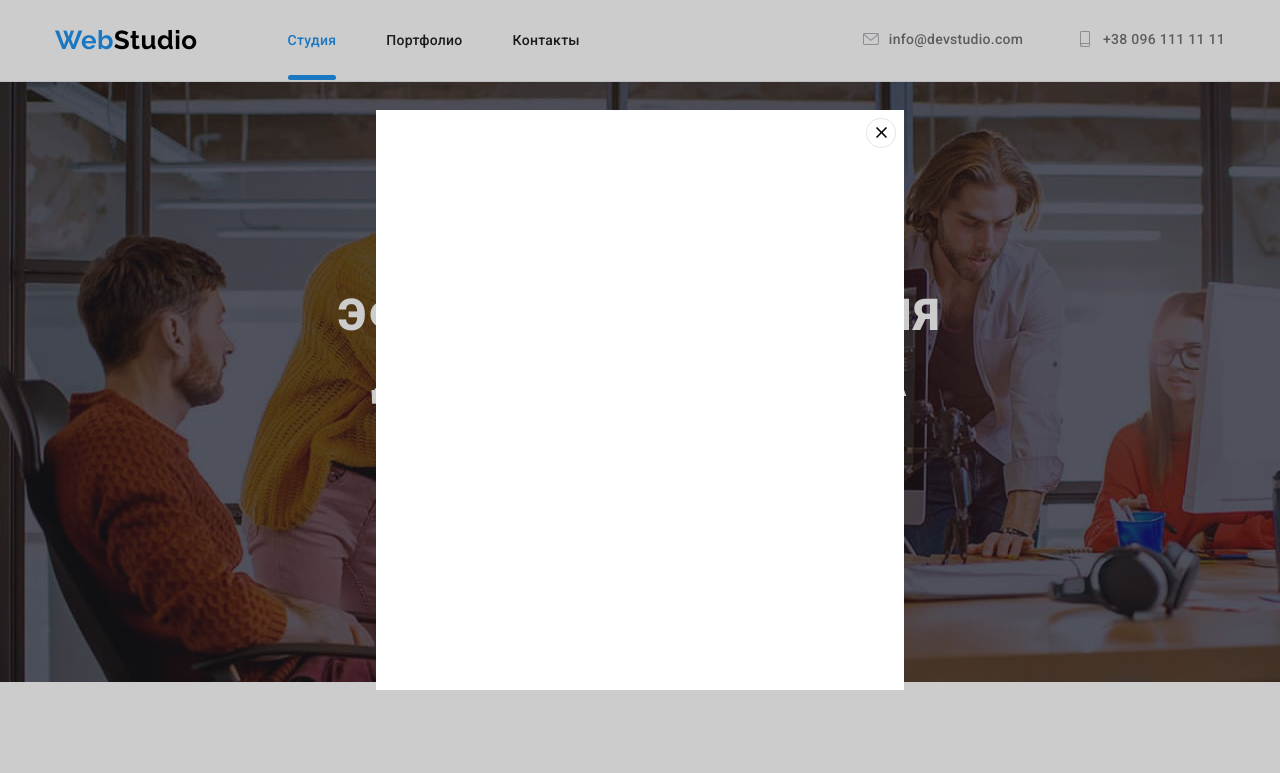
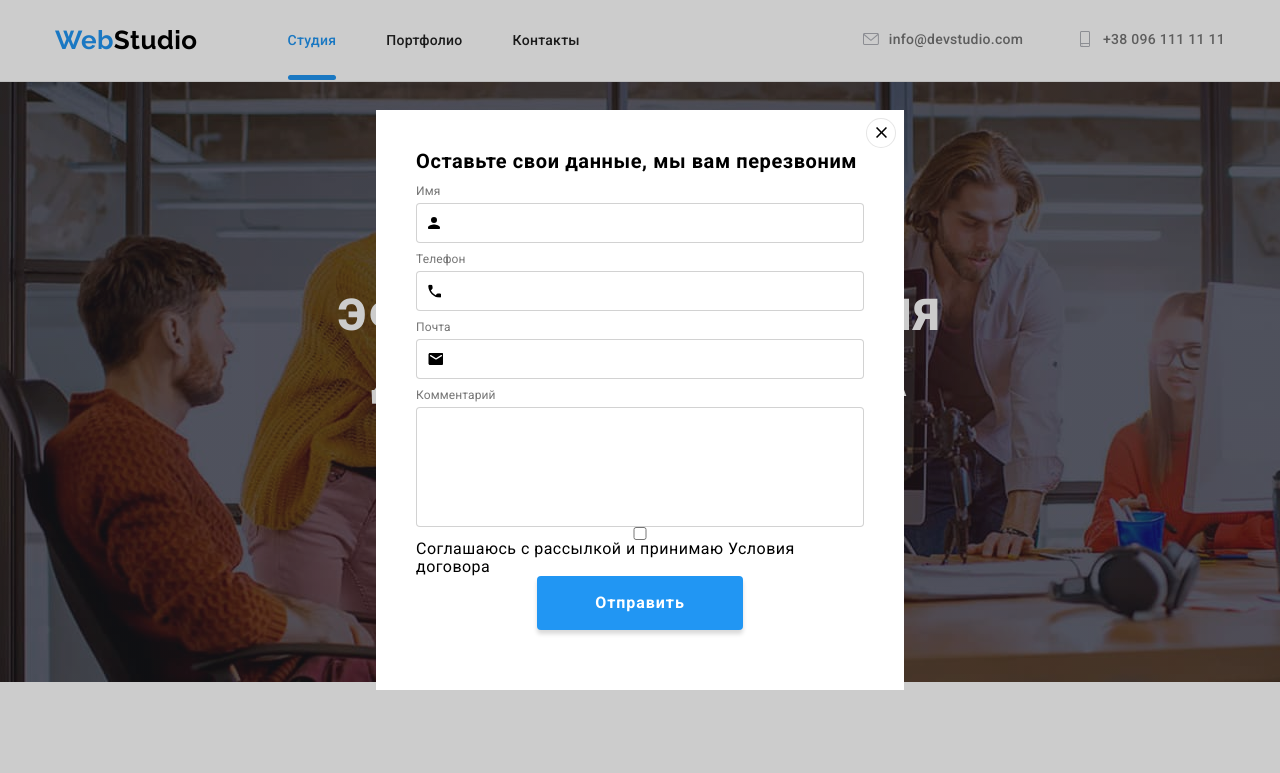
Before and after one commit to IgorO-projects/goit-markup-hm-06, a plain HTML site: page index.html in a window 1280 px wide. Both pictures are taken after a click on the button "Заказать услугу". Shown: the top 773 px of the page. Drawn offline with nearby package versions, Linux system fonts and the light colour scheme.

Commit message:
added 3x input(name,phn,@,svg); to do: textarea+checkbox

```diff
--- a/css/styles.css
+++ b/css/styles.css
@@ -568,7 +568,7 @@ img {
   color: var(--main-text-color);
 }
 /* ============ END PORTFOLIO ============ */
-/* ============ COMPONENTS ============ */
+/* ============= COMPONENTS ============== */
 .list {
   list-style: none;
 }
@@ -578,6 +578,8 @@ img {
 .hidden {
   display: none;
 }
+/* =========== END COMPONENTS ============ */
+/* ================ MODAL ================ */
 .backdrop {
   position: fixed;
   top: 0;
@@ -608,6 +610,8 @@ img {
   width: 528px;
   height: 580px;
   background-color: #fff;
+  padding: 40px;
+  /* text-align: center; */
 }
 .modal-btn-close {
   position: absolute;
@@ -628,4 +632,70 @@ img {
   width: 18px;
   height: 18px;
 }
-/* ========== END COMPONENTS ========== */
+.modal-btn-close:focus .closex,
+.modal-btn-close:hover .closex {
+  fill: var(--accent-color);
+}
+.modal-title {
+  display: block;
+  margin: 0 auto 12px;
+  font-weight: 700;
+  font-size: 20px;
+  line-height: 1.15;
+  letter-spacing: 0.03em;
+}
+.modal-form {
+  display: flex;
+  flex-direction: column;
+}
+.modal-field, .modal-comment-field {
+  margin-bottom: 10px;
+  font-weight: 400;
+  font-size: 12px;
+  line-height: 1.16;
+  letter-spacing: 0.01em;
+  color: #757575;
+}
+.modal-comment-field{
+  margin-bottom: 4px;
+}
+.modal-input {
+  padding-left: 42px;
+  margin-top: 4px;
+  display: block;
+  width: 100%;
+  height: 40px;
+
+  border: 1px solid rgba(33, 33, 33, 0.2);
+  border-radius: 4px;
+}
+.modal-comment {
+  height: 120px;
+  border: 1px solid rgba(33, 33, 33, 0.2);
+  border-radius: 4px;
+  resize: none;
+}
+.modal-field-wrapper {
+  position: relative;
+  display: block;
+}
+.modal-form-svg {
+  position: absolute;
+  left: 12px;
+  top: 50%;
+  transform: translateY(-50%);
+}
+.modal-btn-submit {
+  align-self: center;
+  padding: 10px 56px;
+  font-weight: 700;
+  font-size: 16px;
+  line-height: 1.87;
+  letter-spacing: 0.06em;
+  color: #FFFFFF;
+  background: #2196F3;
+  box-shadow: 0px 4px 4px rgba(0, 0, 0, 0.15);
+  border-radius: 4px;
+  border-color: transparent;
+}
+/* ============== END MODAL ============== */
--- a/index.html
+++ b/index.html
@@ -388,9 +388,9 @@
           </ul>
         </div>
         <div class="sign-to-news">
-          <form class="sign-form" action="#">
+          <form class="sign-form" action="#" method="get">
             <label class="sign-label" for="sign-input">Подпишитесь на рассылку</label>
-            <input type="email" class="sign-input" placeholder="E-mail" id="sign-input">
+            <input type="email" class="sign-input" name="email" placeholder="E-mail" id="sign-input">
             <button class="sign-btn" type="submit">Подписаться</button></form>
         </div>
       </div>
@@ -403,9 +403,39 @@
             <use href="./images/sprite.svg#icon-closex"></use>
           </svg>
         </button>
-
+        <h2 class="modal-title">Оставьте свои данные, мы вам перезвоним</h2>
+        <form action="#" method="get" class="modal-form">
+          <label class="modal-field">Имя
+            <span class="modal-field-wrapper">
+              <input type="text" name="name" class="modal-input"/>
+            <svg width ="12" height ="12" class="modal-form-svg">
+              <use href="./images/sprite.svg#modal-name"></use>
+            </svg>
+            </span>
+          </label>
+          <label class="modal-field">Телефон
+            <span class="modal-field-wrapper">
+              <input type="tel" name="phone" class="modal-input"/>
+            <svg width ="13" height ="13" class="modal-form-svg">
+              <use href="./images/sprite.svg#modal-phone"></use>
+            </svg>
+            </span>
+          </label>
+          <label class="modal-field">Почта
+           <span class="modal-field-wrapper">
+            <input type="email" name="e-mail" class="modal-input"/>
+            <svg width ="15" height ="12" class="modal-form-svg">
+              <use href="./images/sprite.svg#modal-envelope"></use>
+            </svg>
+           </span>
+          </label>
+          <label class="modal-comment-field" for="modal-comment">Комментарий</label>
+          <textarea class="modal-comment" name="modal-comment" id="modal-comment" ></textarea>
+          <input type="checkbox" value="accepted policy"><span>Соглашаюсь с рассылкой и принимаю Условия договора</span>
+          <button type="submit" class="modal-btn-submit">Отправить</button>
+        </form>
       </div>
     </div>
     <script src="./js/modal.js"></script>
   </body>
-</html>
+  </html>
```
Also changed, not shown: 1 other file.
